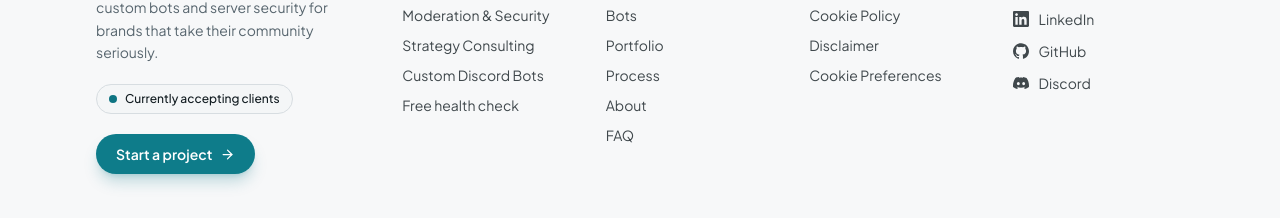
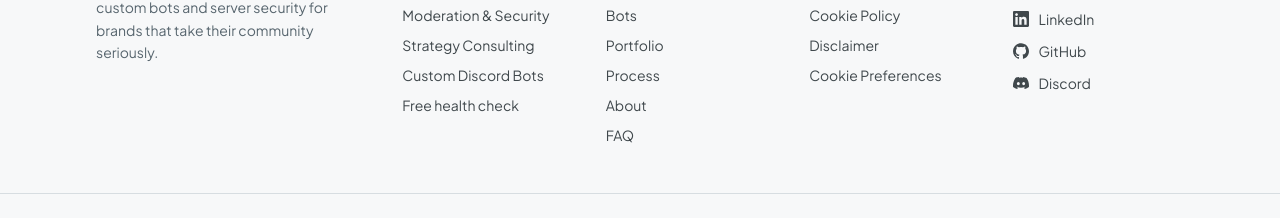
Before and after one commit to mdevvx/Muhammad-Nadeem-Portfolio, a Next.js app: page /health-check in a window 1280 px wide. Shown: the part 1180-1398 px from the top of the page. Built offline with nearby package versions, Linux system fonts and the light colour scheme; no server answers; a web font is replaced by a local one.

Commit message:
style: remove availability pill and CTA button from footer

```diff
--- a/src/components/Footer.tsx
+++ b/src/components/Footer.tsx
@@ -1,6 +1,6 @@
 import Image from "next/image";
 import Link from "next/link";
-import { ArrowRight, ArrowUp, Mail } from "lucide-react";
+import { ArrowUp, Mail } from "lucide-react";
 import CookiePrefsButton from "./CookiePrefsButton";
 import {
   DiscordIcon,
@@ -50,23 +50,6 @@ export default function Footer() {
               Discord community management, custom bots and server security for
               brands that take their community seriously.
             </p>
-            <p className="mt-5 inline-flex items-center gap-2 rounded-full border border-line bg-bg/60 px-3 py-1.5 text-xs font-medium">
-              <span className="relative flex h-2 w-2" aria-hidden="true">
-                <span className="absolute inline-flex h-full w-full animate-ping rounded-full bg-accent opacity-60" />
-                <span className="relative inline-flex h-2 w-2 rounded-full bg-accent" />
-              </span>
-              Currently accepting clients
-            </p>
-            <div className="mt-5">
-              <Link
-                href="/#contact"
-                data-track="cta_start_project"
-                data-track-label="footer"
-                className="btn-primary px-5 py-2.5"
-              >
-                Start a project <ArrowRight size={15} />
-              </Link>
-            </div>
           </div>
 
           <Col
```
